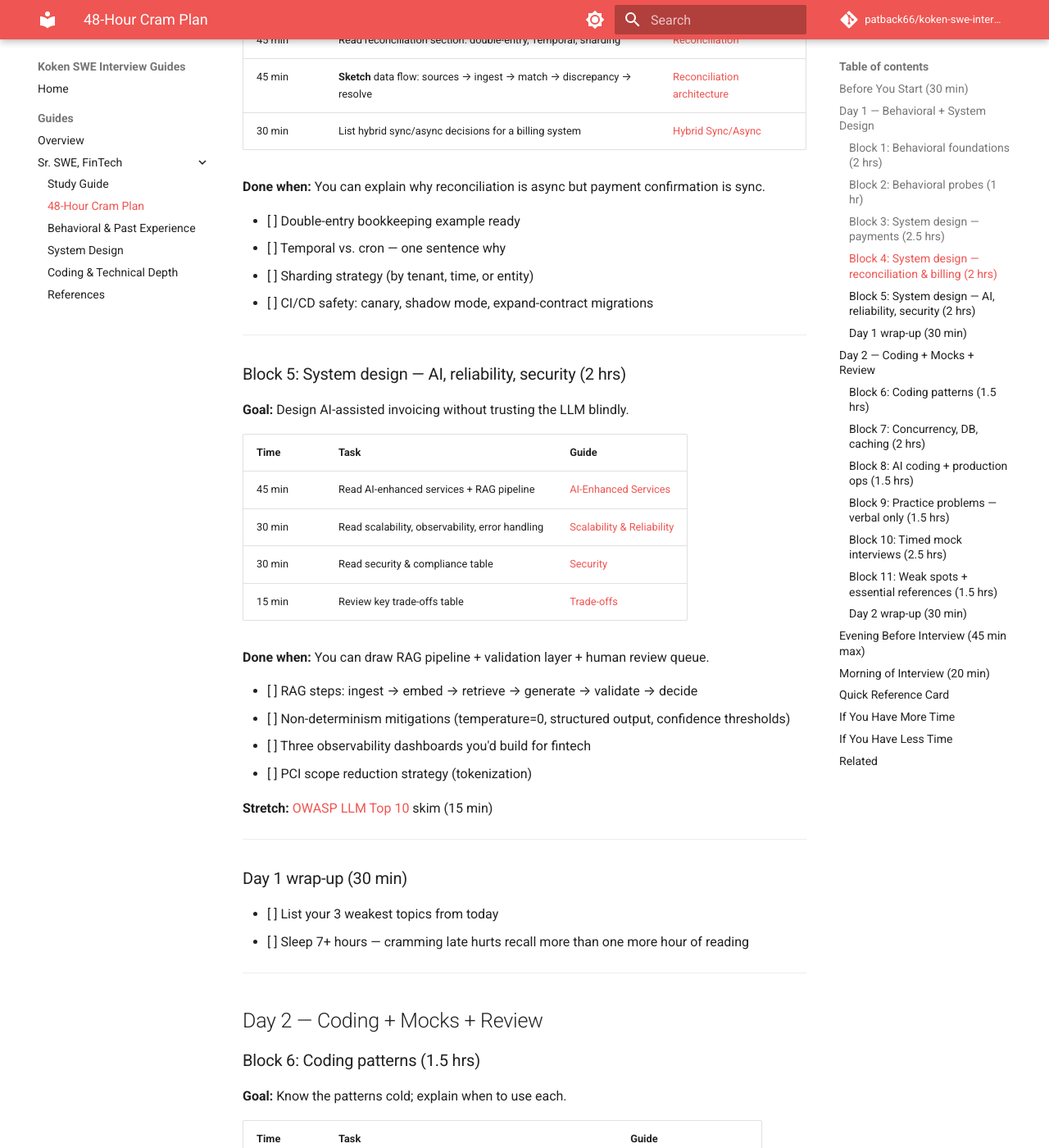
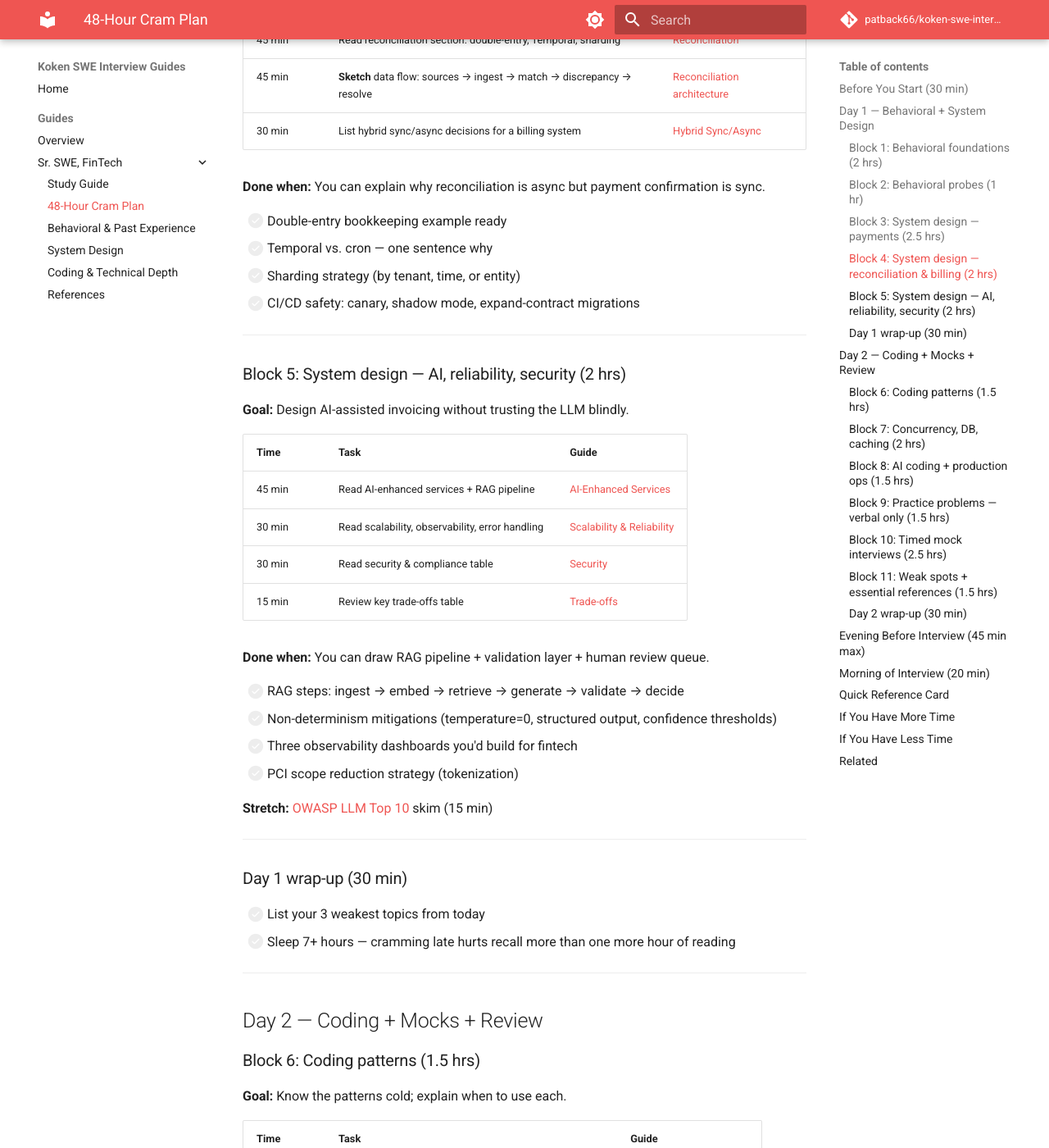
Before and after one commit to patback66/koken-swe-interview-guides, an MkDocs documentation site: the page built from docs/guides/sr-swe-fintech/cram-plan.md, in a window 1280 px wide and 1400 px high, scrolled down 2941 px. Shown: the whole window at 82% size. Built offline with MkDocs 1.6.1 and Material for MkDocs 9.7.7, drawn with Linux system fonts in a browser that asks for light colours; comment, search, counter and statistics services are not loaded; some of the changed text lies outside the part shown.

Commit message:
Fix task list checkboxes with pymdownx.tasklist extension
Enable Material-styled clickable checkboxes and convert the morning
checklist from unicode boxes to proper task list syntax.

Co-authored-by: Cursor <cursoragent@cursor.com>

```diff
--- a/docs/guides/sr-swe-fintech/cram-plan.md
+++ b/docs/guides/sr-swe-fintech/cram-plan.md
@@ -280,15 +280,13 @@ A time-boxed study schedule for the onsite interview. Assumes **~16–20 hours o
 
 ## Morning of Interview (20 min)
 
-| | |
-|---|---|
-| ☐ | 3 STAR stories — can deliver opening line for each |
-| ☐ | Idempotency flow — say it in 30 seconds |
-| ☐ | Saga + outbox — one sentence each |
-| ☐ | RAG + validation — draw on napkin |
-| ☐ | "You build it, you run it" — one personal example |
-| ☐ | 3 questions to ask ready |
-| ☐ | Collaborative mindset: "working session, not exam" |
+- [ ] 3 STAR stories — can deliver opening line for each
+- [ ] Idempotency flow — say it in 30 seconds
+- [ ] Saga + outbox — one sentence each
+- [ ] RAG + validation — draw on napkin
+- [ ] "You build it, you run it" — one personal example
+- [ ] 3 questions to ask ready
+- [ ] Collaborative mindset: "working session, not exam"
 
 ---
 
--- a/mkdocs.yml
+++ b/mkdocs.yml
@@ -47,6 +47,9 @@ nav:
 markdown_extensions:
   - tables
   - admonition
+  - pymdownx.tasklist:
+      custom_checkbox: true
+      clickable_checkbox: true
   - pymdownx.highlight:
       anchor_linenums: true
   - pymdownx.superfences
```
